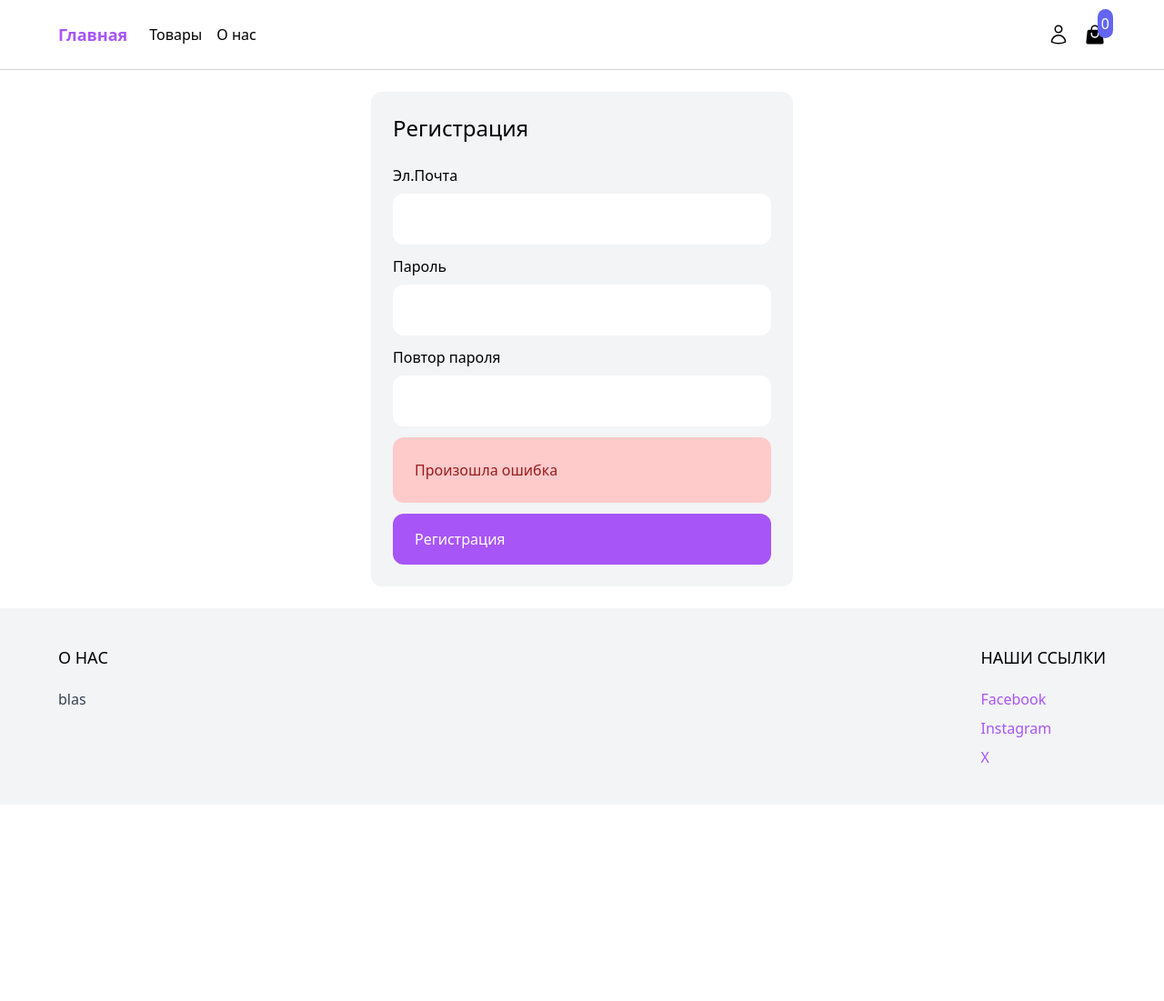
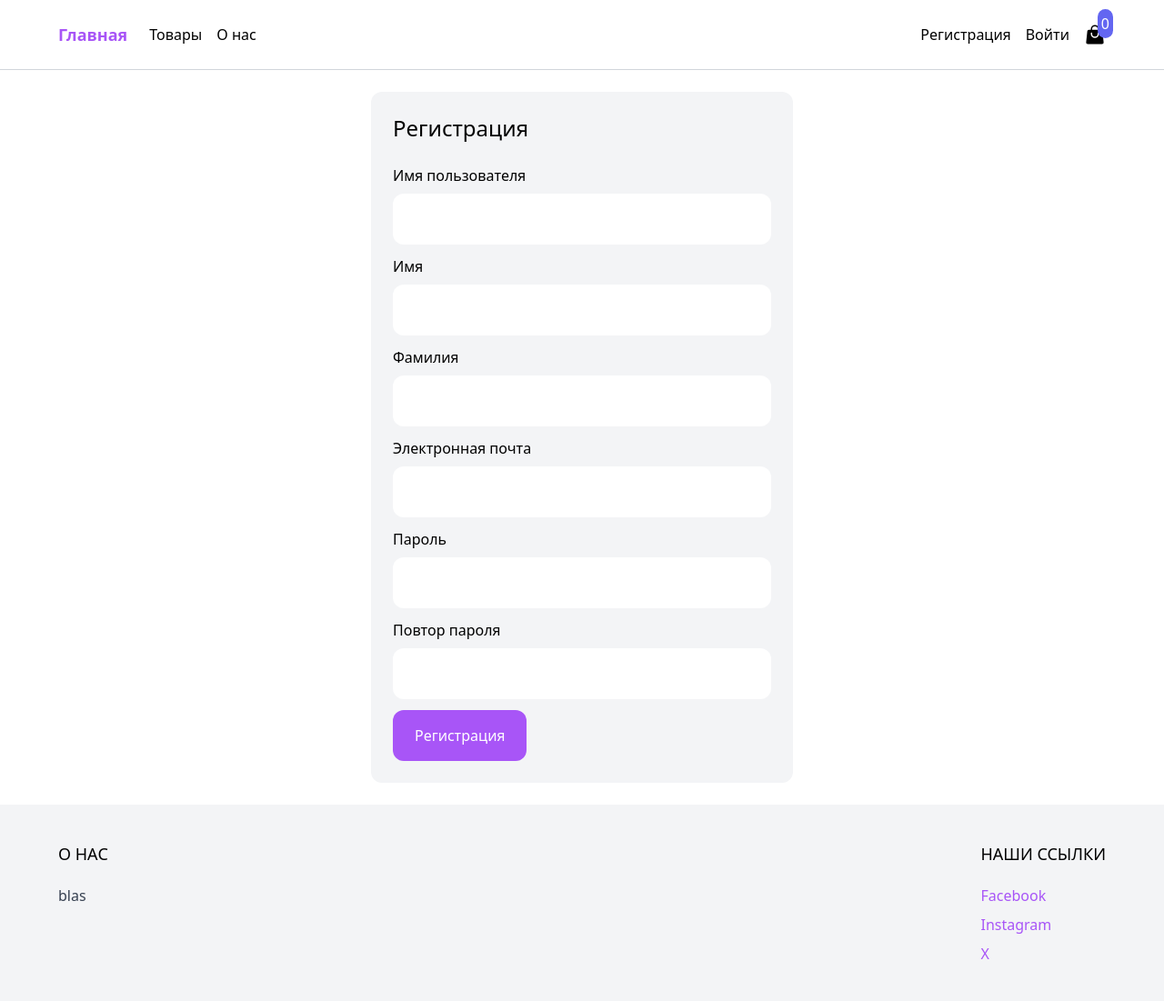
Before and after one commit to Stas9878/ecommerce-store, a Django app: page /signup/ in a window 1280 px wide. Shown: the whole page at 91% size. Before the commit the page ends 839 px from the top, so only its background shows below. Run offline with Django 5.2, Linux system fonts and the light colour scheme; some libraries are stand-ins or nearby versions.

Commit message:
Дополнил аутентификацию пользователя

```diff
--- /dev/null
+++ b/ecom_store/core/forms.py
@@ -0,0 +1,17 @@
+from django import forms
+from django.contrib.auth.forms import UserCreationForm
+from django.contrib.auth.models import User
+
+class SignUpForm(UserCreationForm):
+    first_name = forms.CharField(max_length=50, required=True, label='Имя')
+    last_name = forms.CharField(max_length=50, required=True, label='Фамилия')
+    email = forms.EmailField(max_length=255, required=True, label='Электронная почта')
+
+    class Meta:
+        model = User
+        fields = ['username', 'first_name', 'last_name', 'email', 'password1', 'password2']
+        labels = {
+            'username': 'Имя пользователя',
+            'password1': 'Пароль',
+            'password2': 'Повтор пароля',
+        }
--- a/ecom_store/core/views.py
+++ b/ecom_store/core/views.py
@@ -1,6 +1,8 @@
-from django.shortcuts import render
+from django.shortcuts import render, redirect
 from django.db.models import Q
+from django.contrib.auth import login, logout
 from product.models import Product, Category
+from .forms import SignUpForm
 
 
 def frontpage(request):
@@ -8,10 +10,23 @@ def frontpage(request):
     return render(request, 'core/frontpage.html', {'products': products})
 
 def signup(request):
-    return render(request, 'core/signup.html')
+    if request.method == 'POST':
+        form = SignUpForm(request.POST)
+        if form.is_valid():
+            user = form.save()
+            login(request, user)
+            return redirect('/')
+    else:
+        form = SignUpForm()
+    return render(request, 'core/signup.html', {'form': form})
 
-def login(request):
+def login_user(request):
     return render(request, 'core/login.html')
+
+def logout_user(request):
+    if request.user.is_authenticated:
+        logout(request)
+    return redirect('/')
 
 def shop(request):
     categories = Category.objects.all()
--- a/ecom_store/ecom_store/settings.py
+++ b/ecom_store/ecom_store/settings.py
@@ -108,6 +108,8 @@ AUTH_PASSWORD_VALIDATORS = [
     },
 ]
 
+LOGOUT_REDIRECT_URL = '/'
+LOGIN_REDIRECT_URL = '/'
 
 # Internationalization
 # https://docs.djangoproject.com/en/5.0/topics/i18n/
--- a/ecom_store/ecom_store/urls.py
+++ b/ecom_store/ecom_store/urls.py
@@ -18,13 +18,16 @@ from django.contrib import admin
 from django.urls import path, include
 from django.conf import settings
 from django.conf.urls.static import static
-
+from django.contrib.auth.views import LoginView
 from core.views import *
 
 urlpatterns = [
     path('admin/', admin.site.urls),
     path('', include('core.urls')),
+    #user auth
     path('signup/', signup, name='signup'),
-    path('login/', login, name='login'),
+    path('login/', LoginView.as_view(template_name='core/login.html'), name='login'),
+    path('logout/', logout_user, name='logout'),
+    #cart
     path('add_to_cart/', include('cart.urls'))
 ] + static(settings.MEDIA_URL, document_root=settings.MEDIA_ROOT)
--- a/ecom_store/templates/core/base.html
+++ b/ecom_store/templates/core/base.html
@@ -17,11 +17,18 @@
                 </ul>
             </div>
             <div class="menu-right flex items-center space-x-4">
-                <a href="">
-                    <svg xmlns="http://www.w3.org/2000/svg" fill="none" viewBox="0 0 24 24" stroke-width="1.5" stroke="currentColor" class="w-6 h-6">
-                        <path stroke-linecap="round" stroke-linejoin="round" d="M15.75 6a3.75 3.75 0 11-7.5 0 3.75 3.75 0 017.5 0zM4.501 20.118a7.5 7.5 0 0114.998 0A17.933 17.933 0 0112 21.75c-2.676 0-5.216-.584-7.499-1.632z" />
-                    </svg>
-                </a>
+                {% if user.is_authenticated %}
+                    <a href="">
+                        <svg xmlns="http://www.w3.org/2000/svg" fill="none" viewBox="0 0 24 24" stroke-width="1.5" stroke="currentColor" class="w-6 h-6">
+                            <path stroke-linecap="round" stroke-linejoin="round" d="M15.75 6a3.75 3.75 0 11-7.5 0 3.75 3.75 0 017.5 0zM4.501 20.118a7.5 7.5 0 0114.998 0A17.933 17.933 0 0112 21.75c-2.676 0-5.216-.584-7.499-1.632z" />
+                        </svg>
+                    </a>
+                    <a href="{% url 'logout' %}">Выйти</a>
+                {% else %}
+                    <a href="{% url 'signup' %}">Регистрация</a>
+                    <a href="{% url 'login' %}">Войти</a>
+                {% endif %}
+
                 {% include 'cart/menu_cart.html' %}
             </div>
         </div>
--- a/ecom_store/templates/core/signup.html
+++ b/ecom_store/templates/core/signup.html
@@ -6,29 +6,53 @@
     <div class="w-full bg-gray-100 p-6 rounded-xl">
         <h1 class="mb-6 text-2xl">Регистрация</h1>
 
-        <form action="post" class="space-y-3">
+        <form method="post" class="space-y-3">
+            {% csrf_token %}
+            {{ form.non_field_errors }}
             <div>
-                <label>Эл.Почта</label>
-                <input type="email" class="w-full mt-2 py-4 px-6 bg-white rounded-xl">
+                <label>Имя пользователя</label>
+                <input type="text" name="username" class="w-full mt-2 py-4 px-6 bg-white rounded-xl">
+            </div>
+
+            <div>
+                <label>Имя</label>
+                <input type="text" name="first_name" class="w-full mt-2 py-4 px-6 bg-white rounded-xl">
+            </div>
+
+            <div>
+                <label>Фамилия</label>
+                <input type="text" name="last_name" class="w-full mt-2 py-4 px-6 bg-white rounded-xl">
+            </div>
+
+            <div>
+                <label>Электронная почта</label>
+                <input type="email" name="email" class="w-full mt-2 py-4 px-6 bg-white rounded-xl">
             </div>
 
             <div>
                 <label>Пароль</label>
-                <input type="password" class="w-full mt-2 py-4 px-6 bg-white rounded-xl">
+                <input type="password" name="password1" class="w-full mt-2 py-4 px-6 bg-white rounded-xl">
             </div>
 
             <div>
                 <label>Повтор пароля</label>
-                <input type="password" class="w-full mt-2 py-4 px-6 bg-white rounded-xl">
+                <input type="password" name="password2" class="w-full mt-2 py-4 px-6 bg-white rounded-xl">
             </div>
 
-            <div class="p-6 bg-red-200 text-red-800 rounded-xl">
-                <p>Произошла ошибка</p>
+            {% if form.errors %}
+                {% for field in form %}
+                    {% for error in field.errors %}
+                        <div class="p-6 bg-red-200 text-red-800 rounded-xl">
+                            <p>{{ field.label }} - {{ error|escape }}</p>
+                        </div>
+                    {% endfor %}
+                {% endfor %}
+            {% endif %}
+
+            <div>
+                <button type="submit" class="py-4 px-6 rounded-xl text-white bg-purple-500 hover:bg-purple-700">Регистрация</button>
             </div>
 
-            <div class="py-4 px-6 rounded-xl text-white bg-purple-500 hover:bg-purple-700">
-                Регистрация
-            </div>
         </form>
     </div>
 </div>
--- a/ecom_store/templates/product/partials/product_list.html
+++ b/ecom_store/templates/product/partials/product_list.html
@@ -11,5 +11,5 @@
             </svg>
         </a>
     </div>
-    <p class="pt-1 text-gray-400">{{ product.price }}</p>
+    <p class="pt-1 text-gray-400">{{ product.price }} руб.</p>
 </div>
--- a/ecom_store/templates/product/product.html
+++ b/ecom_store/templates/product/product.html
@@ -9,7 +9,7 @@
 
     <div class="information w-full lg:w-2/5 lg:p-6">
         <h1 class="text-2xl">{{ product.name }}</h1>
-        <p class="mt-1 text-gray-400">{{ product.price }}</p>
+        <p class="mt-1 text-gray-400">{{ product.price }} руб.</p>
         {% if product.description %}
             <p class="mt-6 text-gray-700">{{ product.description }}</p>
         {% else %}
```
Also changed, not shown: ecom_store/templates/core/login.html (+19 -9 lines).
